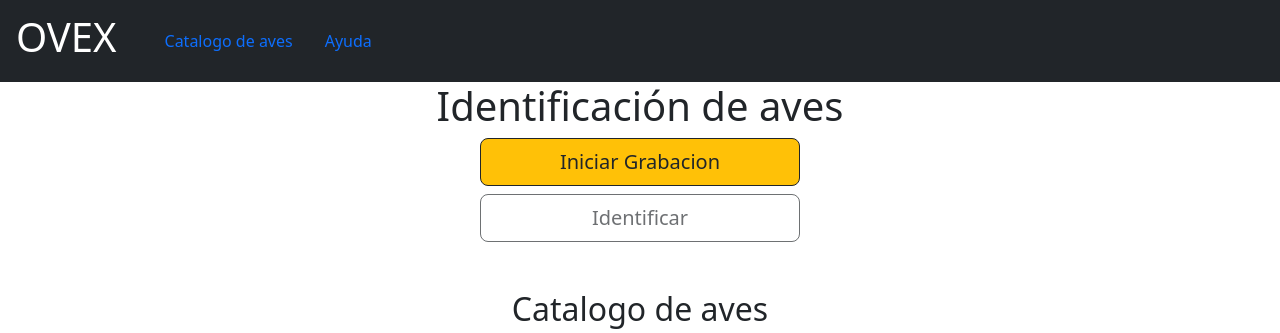
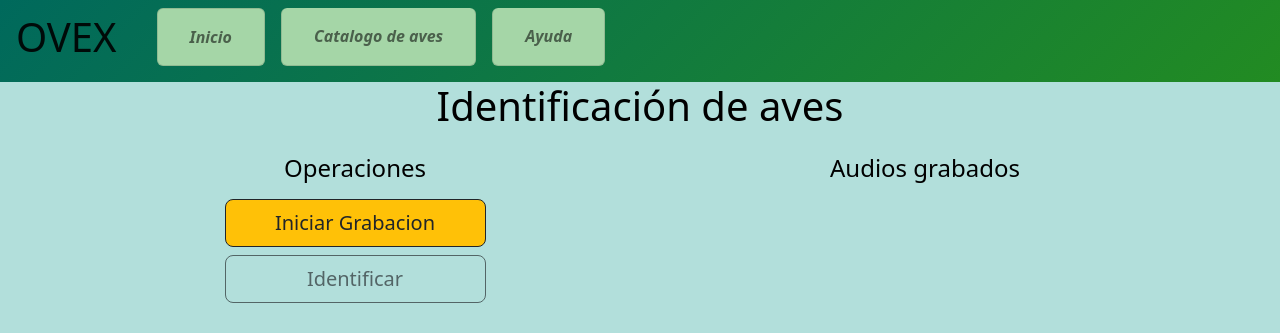
Before and after one commit to RicJim/Birds-Recognition-with-CNN, a Flask app: page / in a window 1280 px wide. Shown: the top 333 px of the page. Run offline with Flask 3, Linux system fonts and the light colour scheme; some libraries are stand-ins or nearby versions.

Commit message:
Django - styles Upgrade

```diff
--- a/main.py
+++ b/main.py
@@ -12,7 +12,7 @@ file_path = ruta + '/tmp.wav'
 
 #Mel Spectogram parameters
 RATE = 44100
-NFFT = 20248 #SIZE FFT
+NFFT = 2048 #SIZE FFT
 HOPL = 320 #Step between windows
 MEL = 128
 out = ruta + '/tmp.npy'
@@ -84,25 +84,17 @@ def spec():
         resized_Mel_spect_db = resized_Mel_spect_db.resize((128,128),resample=Image.BILINEAR)
 
         #Convertir la imagen redimensionada a matriz nuevamente
-        resized_Mel_spect_db = np.array(resized_Mel_spect_db)
+        data_mel = np.array(resized_Mel_spect_db)
 
-        #Obtener nombre del archivo
-        file_name = os.path.basename(audio).split('.')[0]
-
-        #guardar archivo '.npy'
-        np.save(out, resized_Mel_spect_db)
-
-        #Preprocess
-        load_npy = np.load(out)
-        load_npy = np.expand_dims(load_npy, axis=-1)
-        load_npy = np.expand_dims(load_npy, axis=0)
-        load_npy = load_npy/255.0
+        data_mel = np.expand_dims(data_mel, axis=-1)
+        data_mel = np.expand_dims(data_mel, axis=0)
+        data_mel = data_mel/255.0
 
         #Predic
-        array = modelo.predict(load_npy)
+        array = modelo.predict(data_mel)
         resultado = np.round(array*100)
 
-        if resultado > 60:
+        if resultado > 50:
             birdID = str(label[int(respuesta)])
         else:
             birdID = 'Desconocido'
--- a/static/styles/style.css
+++ b/static/styles/style.css
@@ -0,0 +1,65 @@
+body {
+    background-color: #B2DFDB;
+    color: black;
+}
+
+
+/*Estilos para el Navbar*/
+.navbar-gradient {
+    background: linear-gradient(135deg, #00695C, #228B22);
+    color: black;
+}
+
+.list-group-item {
+    background-color: #A5D6A7;
+    font-style: italic;
+    font-weight: bold;
+}
+
+.list-group-item:hover {
+    background-image: linear-gradient(135deg, #FFFFFF, #B2DFDB);
+}
+
+/*Responsive Design*/
+.aspect-ratio-container {
+    position: relative;
+    width: 100%;
+    padding-top: 56.25%; /* Proporción 16:9 */
+    overflow: hidden;
+}
+
+.aspect-ratio-container img {
+    position: absolute;
+    top: 0;
+    left: 0;
+    width: 100%;
+    height: 100%;
+    object-fit: contain;
+}
+
+@media (min-width: 768px) {
+    .aspect-ratio-container {
+        padding-top: 0;
+        width: 400px;
+        height: 300px; /* Tamaño moderado para computadoras */
+        margin-left: auto;
+        margin-right: auto;
+    }
+
+    .aspect-ratio-container img {
+        position: static;
+        width: 100%;
+        height: 100%;
+        object-fit: contain;
+    }
+}
+
+/* Estilos para footer */
+.footer {
+    background: linear-gradient(135deg, #FFFFFF, #00695C);
+    color: black;
+    position: fixed;
+    bottom: 0;
+    left: 0;
+    width: 100%;
+}
--- /dev/null
+++ b/templates/base.html
@@ -0,0 +1,58 @@
+<!-- base.html -->
+<!DOCTYPE html>
+<html lang="en">
+<head>
+    <meta charset="UTF-8">
+    <meta http-equiv="X-UA-Compatible" content="IE=edge">
+    <meta name="viewport" content="width=device-width, initial-scale=1.0">
+
+    <!-- CSS only -->
+    <link href="https://cdn.jsdelivr.net/npm/bootstrap@5.2.2/dist/css/bootstrap.min.css" rel="stylesheet" integrity=
+    "sha384-Zenh87qX5JnK2Jl0vWa8Ck2rdkQ2Bzep5IDxbcnCeuOxjzrPF/et3URy9Bv1WTRi" crossorigin="anonymous">
+    <link rel="stylesheet" href="{{ url_for('static', filename='styles/style.css') }}">
+    <link rel="stylesheet" href="https://cdn.jsdelivr.net/npm/bootstrap-icons@1.10.5/font/bootstrap-icons.min.css">
+
+    <!-- Cargar JQuery -->
+    <script src="https://cdn.jsdelivr.net/npm/bootstrap@5.3.0/dist/js/bootstrap.min.js"></script>
+    <script src="https://code.jquery.com/jquery-3.6.0.min.js"></script>
+
+    <title>{% block title %}{% endblock %}</title>
+</head>
+<body>
+    <!-- Header -->
+    <header>
+        <!-- Navbar -->
+        <nav class="navbar navbar-expand-lg navbar-gradient">
+            <a class="navbar-brand border-light"><h1 class="px-3">OVEX</h1></a>
+            <button class="navbar-toggler" type="button" data-toggle="collapse" data-target="#navbarNav" aria-controls="navbarNav" aria-expanded="false" aria-label="Toggle navigation">
+                <span class="navbar-toggler-icon"></span>
+            </button>
+            <div class="collapse navbar-collapse justify-content-auto" id="navbarNav">
+                <ul class="navbar-nav ml-auto list-group">
+                    <li class="nav-item list-group-item rounded mb-2 mx-2">
+                        <a class="nav-link px-3" href="{{ url_for('index') }}">Inicio</a>
+                    </li>
+                    <li class="nav-item list-group-item rounded mb-2 mx-2">
+                        <a class="nav-link px-3" href="{{ url_for('catalogo') }}">Catalogo de aves</a>
+                    </li>
+                    <li class="nav-item list-group-item rounded mb-2 mx-2">
+                        <a class="nav-link px-3" href="{{ url_for('ayuda') }}">Ayuda</a>
+                    </li>
+                </ul>
+            </div>
+        </nav>
+    </header>
+
+    <!-- Contenido de la página -->
+    <div class="content">
+        {% block content %}
+        {% endblock %}
+    </div>
+
+    <!-- Footer -->
+    <footer class="footer">
+        <p>© 2023 OVEX. Desarrollado por Victoria Ludeña y Ricardo Jiménez.</p>
+    </footer>
+    <script src="{{ url_for('static', filename='js/utilities.js') }}"></script>
+</body>
+</html>
--- a/templates/index.html
+++ b/templates/index.html
@@ -1,53 +1,44 @@
-<!DOCTYPE html>
-<html lang="en">
-<head>
-    <meta charset="UTF-8">
-    <meta http-equiv="X-UA-Compatible" content="IE=edge">
-    <meta name="viewport" content="width=device-width, initial-scale=1.0">
-    <!-- CSS only -->
-    <link href="https://cdn.jsdelivr.net/npm/bootstrap@5.2.2/dist/css/bootstrap.min.css" rel="stylesheet" integrity=
-    "sha384-Zenh87qX5JnK2Jl0vWa8Ck2rdkQ2Bzep5IDxbcnCeuOxjzrPF/et3URy9Bv1WTRi" crossorigin="anonymous">
-    <link rel="stylesheet" href="{{ url_for('static', filename='styles/style.css') }}">
-    <!-- Cargar TensorFlow, numpy-parser, fs, JQuery -->
-    <script src="https://cdn.jsdelivr.net/npm/@tensorflow/tfjs@latest/dist/tf.min.js"></script>
-    <script src="https://code.jquery.com/jquery-3.6.0.min.js"></script>
-    <title>Reconocimiento de Aves por medio del sonido</title>
-    <!-- As a link -->
-    <nav class="navbar navbar-expand-lg bg-dark navbar-dark">
-        <a class="navbar-brand mx-left" href="{{ url_for('index') }}"><h1 class="px-3">OVEX</h1></a>
-        <div class="">
-            <ul class="nav justify-content-center">
-                <li class="nav-item">
-                    <a class="nav-link px-3 active" href="{{ url_for('catalogo') }}">Catalogo de aves</a>
-                </li>
-                <li class="nav-item">
-                    <a class="nav-link px-3 active" href="{{ url_for('ayuda') }}">Ayuda</a>
-                </li>
-            </ul>
+<!-- index.html -->
+{% extends 'base.html' %}
+
+{% block title %}
+    Reconocimiento de trinos de aves
+{% endblock %}
+
+{% block content %}
+    <h1 class="text-center">Identificación de aves</h1>
+    <div class="container mt-4">
+        <div class="row text-center">
+            <div class="d-grid gap-2 col-md-6 col-lg-3 col-sm-12 mx-auto" id="controls">
+                <h4>Operaciones</h4>
+                <button id="record" class="btn btn-warning btn-outline-dark btn-lg btn-block">Iniciar Grabacion</button>
+                <button id="predic" class="btn btn-success btn-outline-dark btn-lg btn-block" disabled="true">Identificar</button>
+            </div>
+            <div class="d-grid gap-2 col-md-6 col-lg-3 col-sm-12 mx-auto">
+                <h4>Audios grabados</h4>
+                <ol class="py-3 align-content-center" id="recordingsList"></ol>
+            </div>
         </div>
-    </nav>
-</head>
-<body>
-    <h1 class="text-center">Identificación de aves</h1>
-    <div class="text-center">
-        <div class="d-grid gap-2 col-md-3 col-lg-3 col-sm-3 mx-auto" id="controls">
-            <button id="record" class="btn btn-warning btn-outline-dark btn-lg btn-block">Iniciar Grabacion</button>
-            <button id="predic" class="btn btn-success btn-outline-dark btn-lg btn-block" disabled="true">Identificar</button>
+
+        <h2 class="text-center mt-4">Catalogo de aves</h2>
+
+        <div class="aspect-ratio-container d-flex align-content-center justify-content-center rounded">
+            <img id="image" width="400" class="img-fluid rounded" src="https://cdn.download.ams.birds.cornell.edu/api/v1/asset/47233731/1200">
         </div>
-        <ol class="py-3 align-content-center" id="recordingsList"></ol>
-        <h2 class="">Catalogo de aves</h2>
-        <img id="image" width="400" height="350" src="https://cdn.download.ams.birds.cornell.edu/api/v1/asset/47233731/1200"; class="rounded">
         <div class="text-center">
             <h4><i id="imageName" class=""><span> Acanthidops bairdi - Pinzón piquiagudo </span></i></h4>
             <h5><i id="estado"><span> </span></i></h5>
         </div>
-        <button onclick="changeImage('backward')" type="button" class="btn btn-success rounded-pill btn-lg"> <-- </button>
-        <button onclick="changeImage('forward')" type="button" class="btn btn-success rounded-pill btn-lg"> --> </button>
-    </div>
-    <div class="text-center">
+        <div class="text-center my-3">
+            <button onclick="changeImage('backward')" type="button" class="btn btn-success rounded-pill btn-lg px-4 py-2">
+                <i class="bi bi-arrow-left"></i> Anterior
+            </button>
+            <button onclick="changeImage('forward')" type="button" class="btn btn-success rounded-pill btn-lg px-4 py-2">
+                Siguiente <i class="bi bi-arrow-right"></i>
+            </button>
+        </div>
     </div>
     <h3 id="bird_name"><span> </span></h3>
     <script src="https://cdn.rawgit.com/mattdiamond/Recorderjs/08e7abd9/dist/recorder.js"></script>
     <script src="{{ url_for('static', filename='js/main.js') }}"></script>
-</body>
-</html>
+{% endblock %}
```
Also changed, not shown: static/js/main.js (+0 -46 lines), static/js/utilities.js (added, +41 -0 lines), templates/ayuda.html (+8 -29 lines), templates/catalogo.html (+8 -29 lines).
